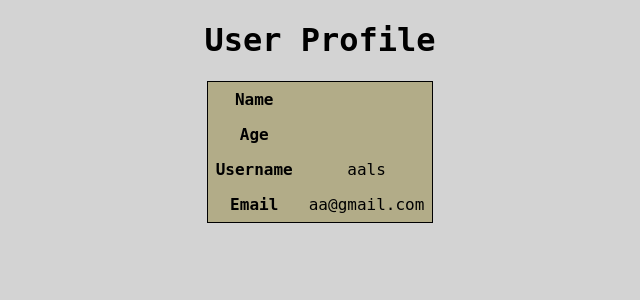
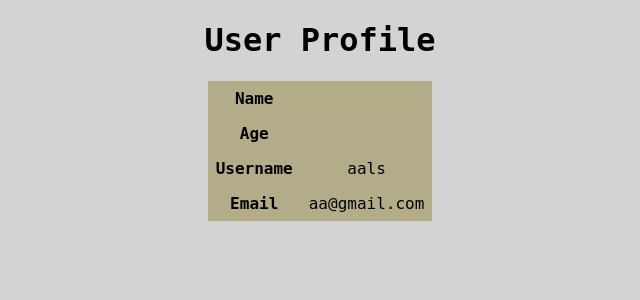
Before and after one commit to aals02/film-django, a Django app: template templates/listfilm.html in a window 1280 px wide. Shown: the top 300 px of the page, without its empty margins (320-960 px from the left). Run offline with Django 5.2, Linux system fonts and the light colour scheme; the template is opened without the code that fills it: values that come from a table or form of the project are taken from there, others are empty; data comes from the database, SQL or seed files in the repository.

Commit message:
Update listfilm.html

```diff
--- a/templates/listfilm.html
+++ b/templates/listfilm.html
@@ -5,7 +5,7 @@
     <title>Item List</title>
     <style>
         body {text-align: center; font-size: medium; background-color: lightgrey; font-family: Monospace, Helvetica; color: black;}
-        table {background-color: rgb(178, 172, 136); border: 1px solid black; border-collapse: collapse; margin: auto;}
+        table {background-color: rgb(178, 172, 136); border-collapse: collapse; margin: auto;}
         th, td {font-size: xxxxx-large; text-align: center; padding: 8px}
     </style>
 </head>
```
